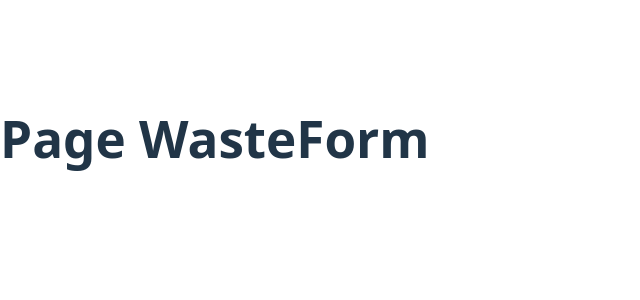
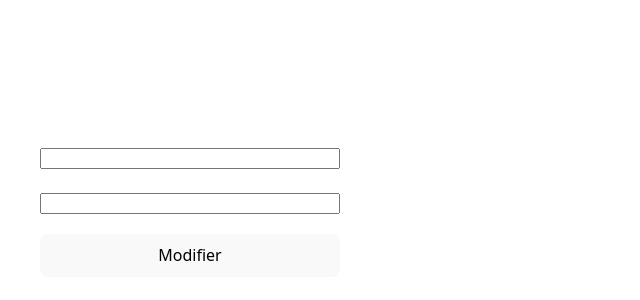
Before and after one commit to gilles-rusz/greenbin, a React app in the folder frontend/: page /wastes/1 in a window 1280 px wide. Shown: the part 262-562 px from the top of the page, without its empty margins (0-640 px from the left). Built offline with nearby package versions, Linux system fonts and the light colour scheme; no server answers; sample sign-in values are in the browser's storage; the HTML template or start-up script is replaced by a standard one.

Commit message:
feat: add WastesList with navigation to edit

```diff
--- a/frontend/src/pages/WasteForm.jsx
+++ b/frontend/src/pages/WasteForm.jsx
@@ -1,7 +1,80 @@
+
+import { useEffect, useState } from "react";
+import { useNavigate, useParams } from "react-router-dom";
+import { createWaste, updateWaste, getWasteById } from "../services/wasteService";
+
 export default function WasteForm() {
+  const { id } = useParams();
+  const navigate = useNavigate();
+
+  const [waste, setWaste] = useState({
+    name: "",
+    category: "",
+  });
+
+  useEffect(() => {
+    if (id) {
+      async function fetchWaste() {
+        try {
+          const data = await getWasteById(id);
+          setWaste({ name: data.name, category: data.category });
+        } catch (err) {
+          console.error("Erreur récupération déchet", err);
+        }
+      }
+      fetchWaste();
+    }
+  }, [id]);
+
+  function handleChange(e) {
+    setWaste({ ...waste, [e.target.name]: e.target.value });
+  }
+
+  async function handleSubmit(e) {
+    e.preventDefault();
+
+    try {
+      if (id) {
+        await updateWaste(id, waste);
+      } else {
+        await createWaste(waste);
+      }
+
+      navigate("/wastes");
+    } catch (err) {
+      console.error("Erreur sauvegarde", err);
+      alert("Erreur lors de la sauvegarde");
+    }
+  }
+
   return (
-    <div>
-      <h1>Page WasteForm</h1>
+    <div style={{ padding: "40px", color: "white" }}>
+      <h1>{id ? "Modifier un déchet" : "Ajouter un déchet"}</h1>
+
+      <form onSubmit={handleSubmit} style={{ display: "flex", flexDirection: "column", width: "300px" }}>
+
+        <label>Nom</label>
+        <input
+          type="text"
+          name="name"
+          value={waste.name}
+          onChange={handleChange}
+          required
+        />
+
+        <label>Catégorie</label>
+        <input
+          type="text"
+          name="category"
+          value={waste.category}
+          onChange={handleChange}
+          required
+        />
+
+        <button type="submit" style={{ marginTop: "20px" }}>
+          {id ? "Modifier" : "Ajouter"}
+        </button>
+      </form>
     </div>
   );
 }
--- a/frontend/src/pages/WastesList.jsx
+++ b/frontend/src/pages/WastesList.jsx
@@ -1,6 +1,6 @@
-
 import { useEffect, useState } from "react";
-import { getAllWastes } from "../services/wasteService.js";
+import { getAllWastes } from "../services/wasteService";
+import { Link } from "react-router-dom";
 
 export default function WastesList() {
   const [wastes, setWastes] = useState([]);
@@ -22,13 +22,23 @@ export default function WastesList() {
     <div style={{ padding: "40px", color: "white" }}>
       <h1>Liste des déchets</h1>
 
+      <Link to="/wastes/new">
+        <button style={{ marginBottom: "20px" }}>Ajouter un déchet</button>
+      </Link>
+
       {wastes.length === 0 ? (
         <p>Aucun déchet trouvé.</p>
       ) : (
         <ul>
           {wastes.map((w) => (
-            <li key={w.id}>
-              <strong>{w.name}</strong> - {w.category}
+            <li key={w.id} style={{ marginBottom: "8px" }}>
+              <Link
+                to={`/wastes/${w.id}`}
+                style={{ color: "white", textDecoration: "none" }}
+              >
+                <strong>{w.name}</strong>
+              </Link>
+              {" - "}{w.category}
             </li>
           ))}
         </ul>
--- a/frontend/src/services/wasteService.js
+++ b/frontend/src/services/wasteService.js
@@ -5,3 +5,18 @@ export async function getAllWastes() {
   const response = await api.get("/wastes");
   return response.data;
 }
+
+export async function createWaste(data) {
+  const response = await api.post("/wastes", data);
+  return response.data;
+}
+
+export async function updateWaste(id, data) {
+  const response = await api.put(`/wastes/${id}`, data);
+  return response.data;
+}
+
+export async function getWasteById(id) {
+  const response = await api.get(`/wastes/${id}`);
+  return response.data;
+}
```
